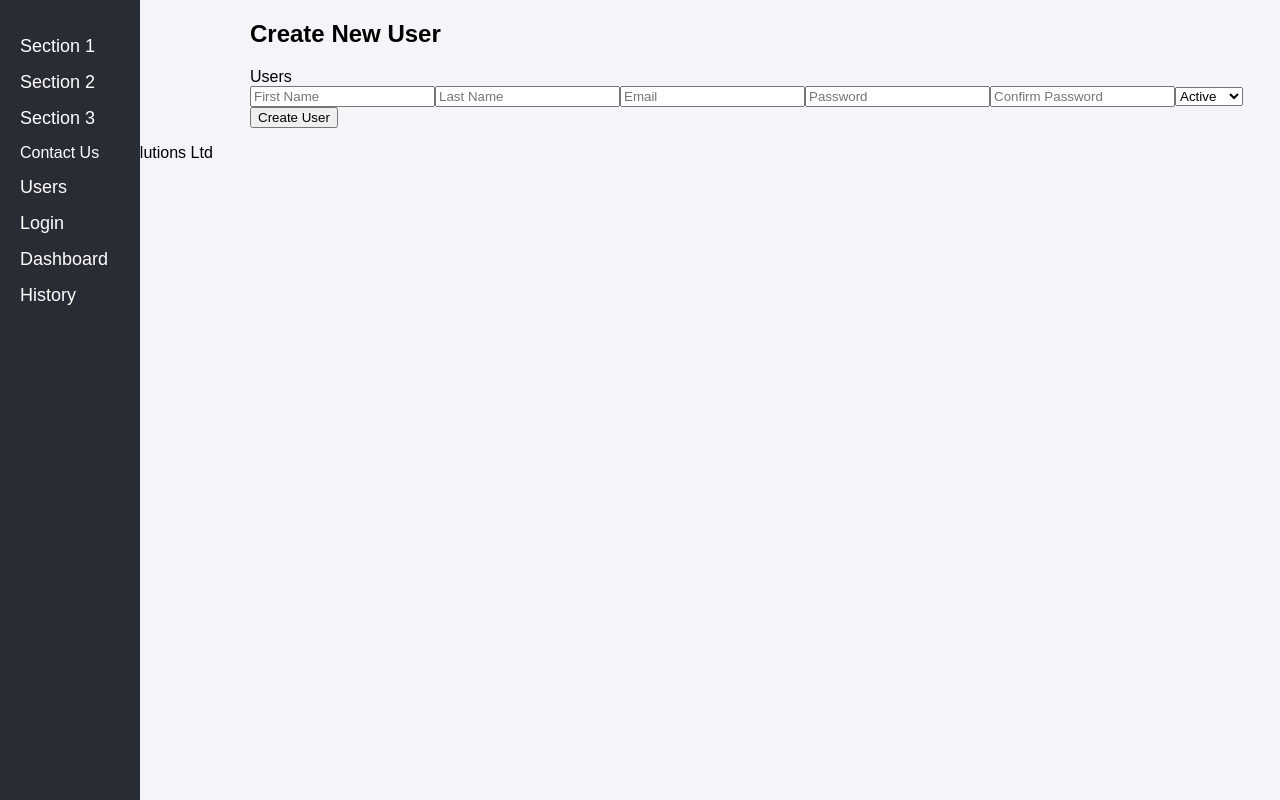
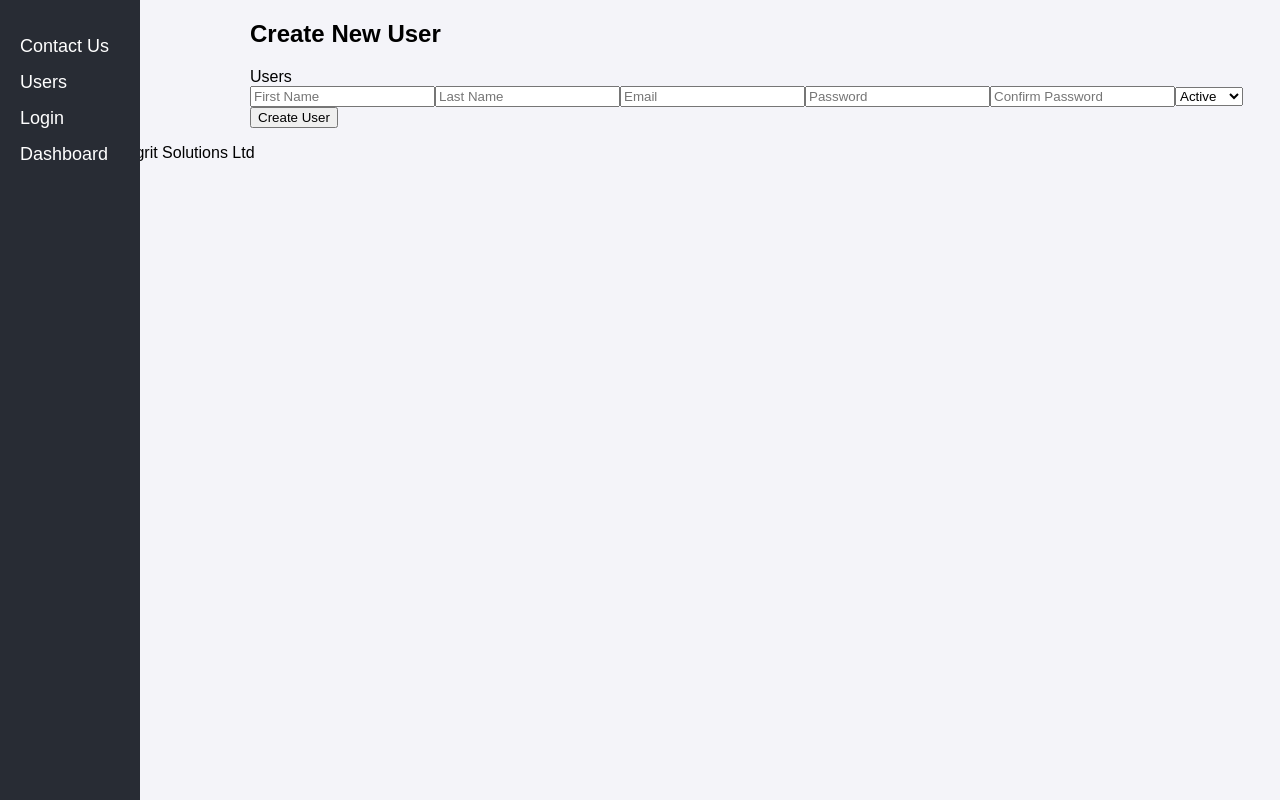
Before and after one commit to FrancisOwusu/ticket_frontend, a React (Create React App) app: page /users/create in a window 1280 px wide. Built offline with nearby package versions, Linux system fonts and the light colour scheme.

Commit message:
refactor to code base

```diff
--- a/src/components/layout/Footer.js
+++ b/src/components/layout/Footer.js
@@ -3,7 +3,7 @@ import React from 'react';
 const Footer = () => {
   return (
     <footer>
-      <p>© 2024 Revogrit Solutions Ltd</p>
+      <p>© date()2024 Revogrit Solutions Ltd</p>
     </footer>
   );
 };
--- a/src/components/layout/Sidebar.js
+++ b/src/components/layout/Sidebar.js
@@ -6,14 +6,12 @@ const Sidebar = () => {
     <aside className="sidebar">
       <nav>
         <ul>
-          <li><a href="#section1">Section 1</a></li>
-          <li><a href="#section2">Section 2</a></li>
-          <li><a href="#section3">Section 3</a></li>
-          <Link to="Contact">Contact Us</Link>
+
+          <li><Link to="Contact">Contact Us</Link></li>
           <li><Link to="users">Users</Link></li>
           <li><Link to="login">Login</Link></li>
           <li><Link to="dashboard">Dashboard</Link></li>
-          <li><Link to="history">History</Link></li>
+
         </ul>
       </nav>
     </aside>
--- a/src/services/userService.js
+++ b/src/services/userService.js
@@ -7,22 +7,17 @@ export default class UserService {
   // Create a new user (POST request)
   static async createUser(userData) {
    return await axiosInstance(`${USERS_URL}`, "POST", userData);
-    // return axios.post(`${API_URL}/create`, userData);
-    // return response.data;
   }
 
   // Get all users (GET request)
   static getUsers() {
     return axiosInstance(USERS_URL, "GET");
 
-    // return axios.get(API_URL);
   }
 
   // Get a user by ID (GET request)
   static getUserById(userId) {
     return axiosInstance(`${USERS_URL}/${userId}`, "GET");
-
-    // return axios.get(`${API_URL}/${userId}`);
   }
 
   // Update a user by ID (PUT request)
```
Also changed, not shown: src/components/Docs/DocumentationText.js (deleted, +0 -22 lines), src/components/Docs/TableOfContents.js (deleted, +0 -24 lines).
